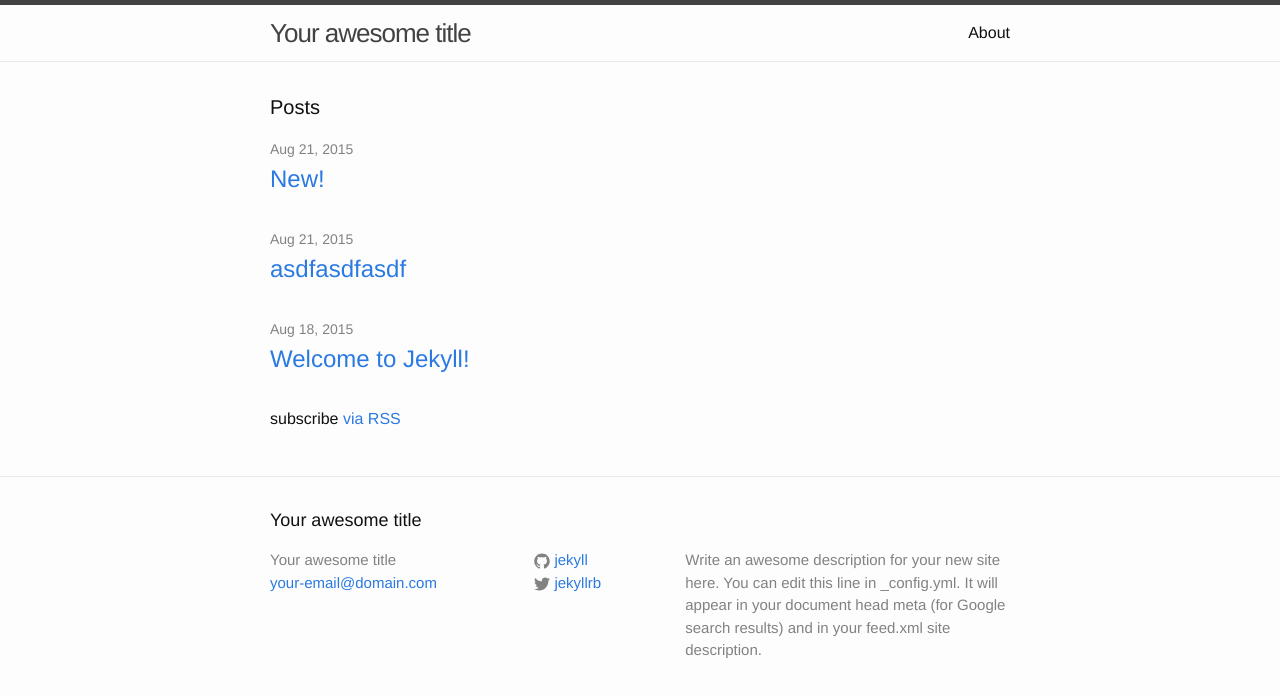
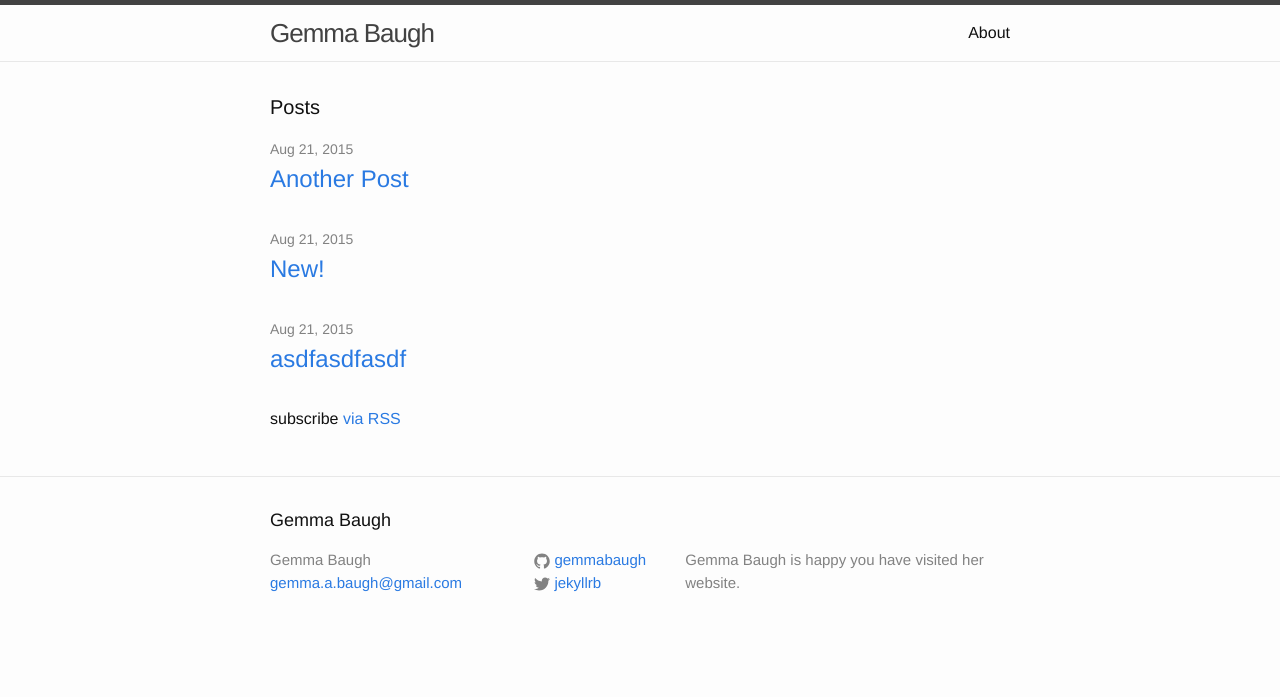
Before and after one commit to gemmabaugh/gemmabaugh.github.io, a Jekyll site: the page built from index.html, in a window 1280 px wide. Shown: the top 697 px of the page. Built offline with Jekyll 4.4.1, drawn with Linux system fonts in a browser that asks for light colours.

Commit message:
updated config.yml and added a post

```diff
--- a/_config.yml
+++ b/_config.yml
@@ -1,14 +1,12 @@
 # Site settings
-title: Your awesome title
-email: your-email@domain.com
+title: Gemma Baugh
+email: gemma.a.baugh@gmail.com
 description: > # this means to ignore newlines until "baseurl:"
-  Write an awesome description for your new site here. You can edit this
-  line in _config.yml. It will appear in your document head meta (for
-  Google search results) and in your feed.xml site description.
+  Gemma Baugh is happy you have visited her website.
 baseurl: "" # the subpath of your site, e.g. /blog/
-url: "http://yourdomain.com" # the base hostname & protocol for your site
+url: "http://gemmabaugh.com" # the base hostname & protocol for your site
 twitter_username: jekyllrb
-github_username:  jekyll
+github_username:  gemmabaugh
 
 # Build settings
 markdown: kramdown
```
Also changed, not shown: _posts/2015-08-18-welcome-to-jekyll.markdown (deleted, +0 -27 lines), _posts/2016-12-28-another-post.markdown (added, +8 -0 lines).
